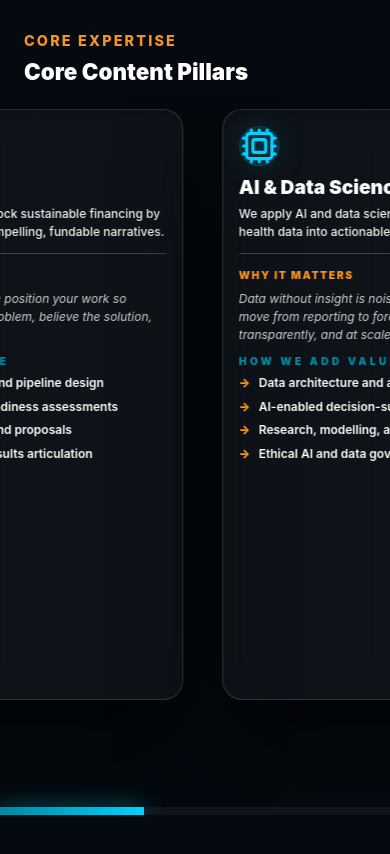
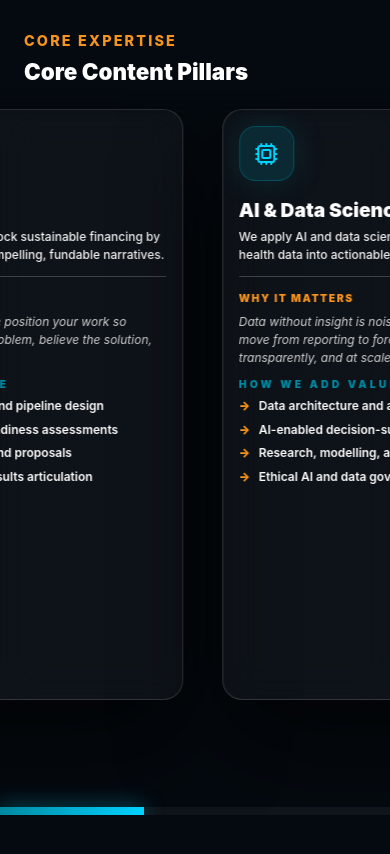
Before and after one commit to kiggs254/pharmediqa, a Next.js app: page / in a window 390 px wide. Shown: the part 2020-2874 px from the top of the page. Built offline with nearby package versions, Linux system fonts and the light colour scheme.

Commit message:
Refine Expertise section icon styling: increased background size and scaled icons for perfect fit on mobile and desktop

```diff
--- a/src/components/Expertise/Expertise.module.css
+++ b/src/components/Expertise/Expertise.module.css
@@ -141,17 +141,23 @@
 }
 
 .iconWrapper {
-  width: 70px;
-  height: 70px;
+  width: 80px; /* Increased from 70px */
+  height: 80px; /* Increased from 70px */
   background: rgba(0, 137, 161, 0.2);
   color: #00d2ff;
   display: flex;
   align-items: center;
   justify-content: center;
-  border-radius: 20px;
-  margin-bottom: 1.5rem;
+  border-radius: 24px; /* Slightly more rounded */
+  margin-bottom: 2rem;
   border: 1px solid rgba(0, 137, 161, 0.4);
   box-shadow: 0 0 30px rgba(0, 137, 161, 0.2);
+}
+
+.iconWrapper svg {
+  width: 36px; /* Controlled size */
+  height: 36px;
+  transition: transform 0.3s ease;
 }
 
 .pillarTitle {
@@ -269,9 +275,15 @@
   }
 
   .iconWrapper {
-    width: 40px;
-    height: 40px;
-    margin-bottom: 0.75rem;
+    width: 55px; /* Increased from 40px */
+    height: 55px;
+    margin-bottom: 1.25rem;
+    border-radius: 16px;
+  }
+
+  .iconWrapper svg {
+    width: 24px; /* Reduced to fit background on mobile */
+    height: 24px;
   }
 
   .pillarTitle {
```
